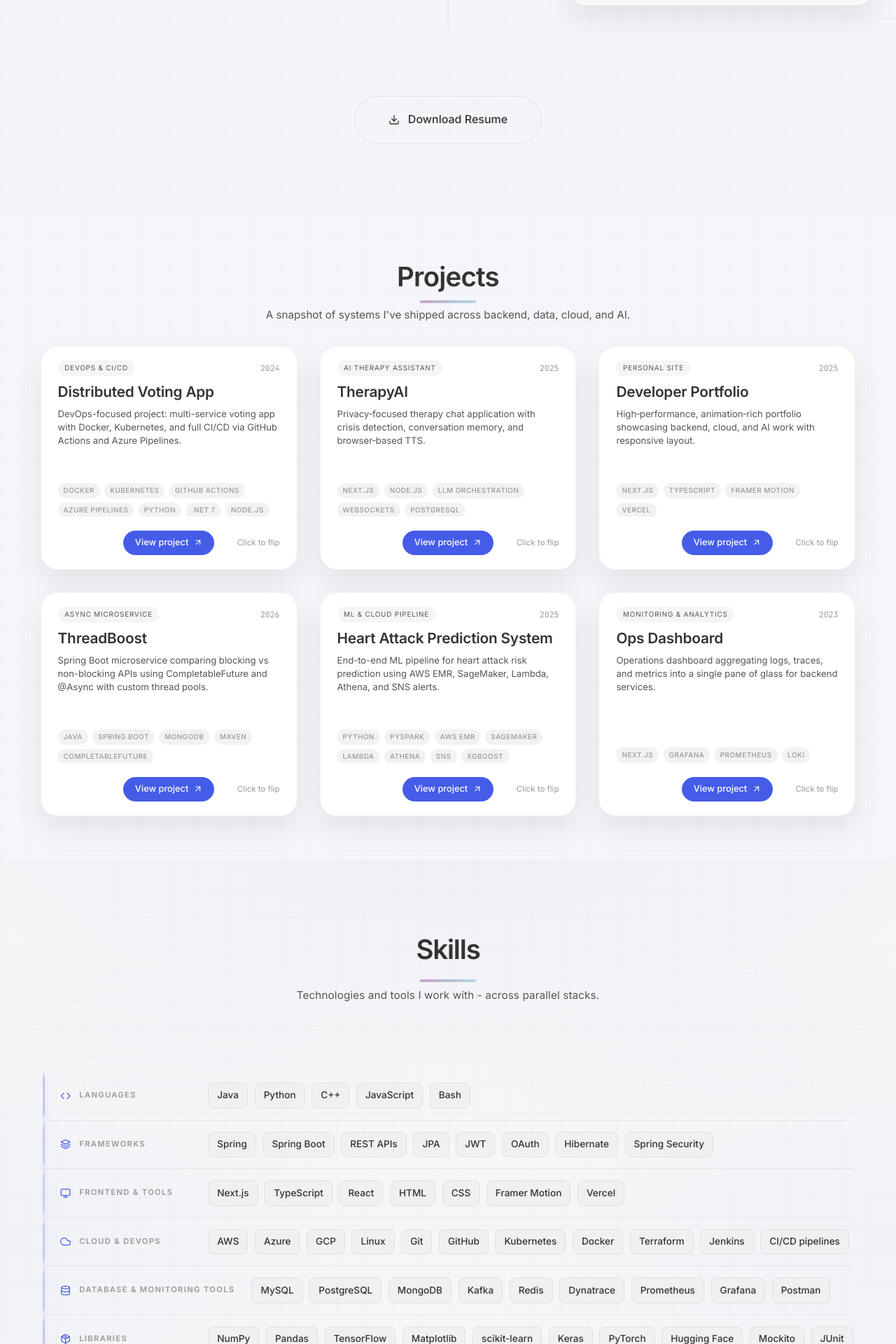
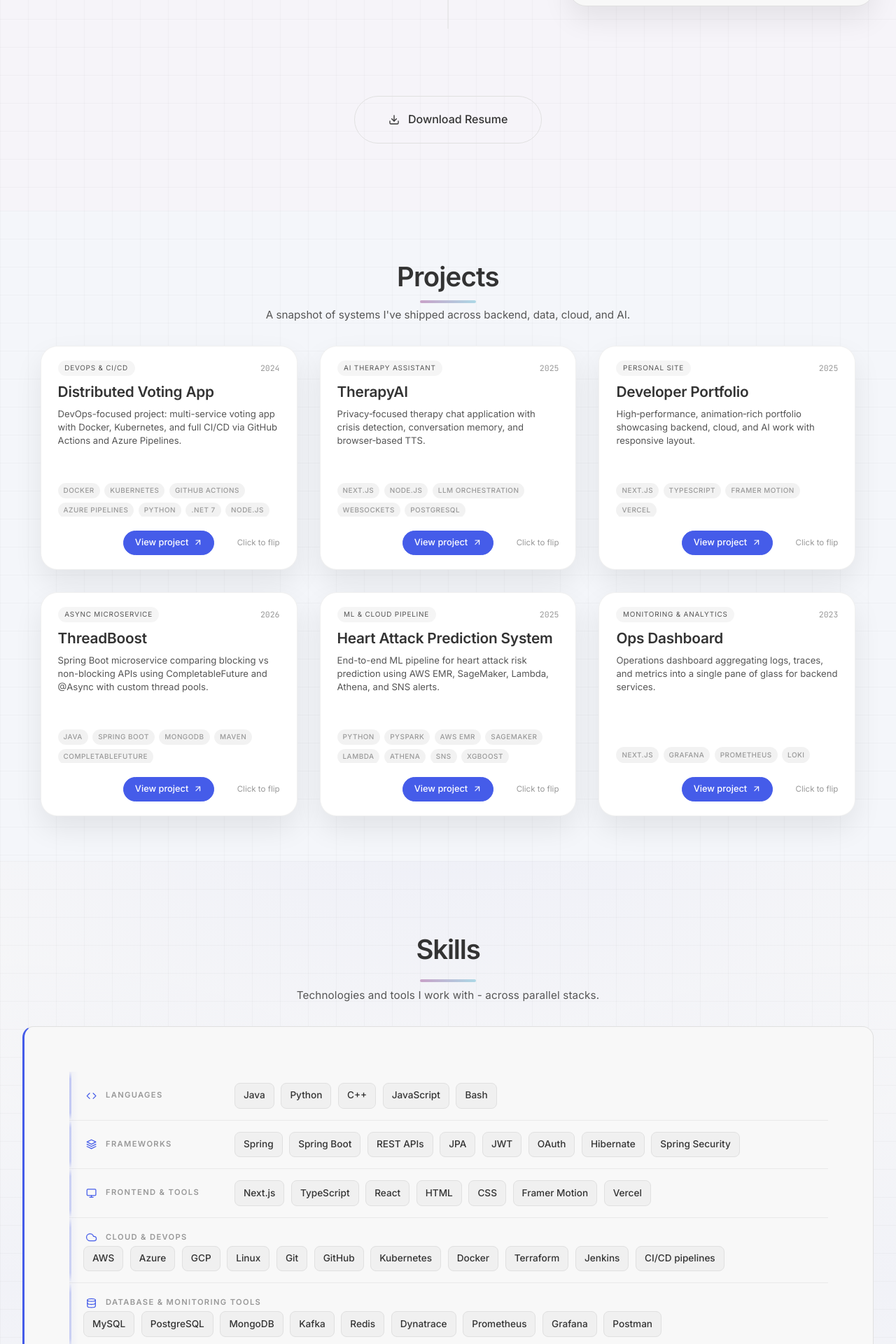
Before and after one commit to JayeshDevre/jayeshdevre-portfolio, a Next.js app: page / in a window 1280 px wide. Shown: the part 2940-4860 px from the top of the page at 70% size. Built offline with nearby package versions, Linux system fonts and the light colour scheme.

Commit message:
added resume pdf

```diff
--- a/app/components/Resume.module.css
+++ b/app/components/Resume.module.css
@@ -273,6 +273,8 @@
 }
 
 .downloadBtn {
+  position: relative;
+  isolation: isolate;
   display: inline-flex;
   align-items: center;
   gap: 0.75rem;
@@ -284,13 +286,31 @@
   font-size: 1rem;
   font-weight: 500;
   text-decoration: none;
-  transition: var(--transition-smooth);
+  overflow: hidden;
+  will-change: transform;
+  transition: color 0.4s ease, border-color var(--transition-fast), transform var(--transition-fast);
+}
+
+.downloadBtn::before {
+  content: "";
+  position: absolute;
+  inset: 0;
+  background: var(--accent);
+  border-radius: inherit;
+  transform: scaleY(0);
+  transform-origin: bottom;
+  transition: transform 0.4s ease;
+  z-index: -1;
 }
 
 .downloadBtn:hover {
-  background: var(--text-primary);
-  color: var(--bg);
-  border-color: var(--text-primary);
+  color: #fff;
+  border-color: var(--accent);
+  transform: translateY(-1px);
+}
+
+.downloadBtn:hover::before {
+  transform: scaleY(1);
 }
 
 /* Responsive */
--- a/app/components/Resume.tsx
+++ b/app/components/Resume.tsx
@@ -265,7 +265,12 @@ export default function Resume() {
           animate={isInView ? { opacity: 1, scale: 1 } : {}}
           transition={{ duration: 0.6, delay: 0.5 }}
         >
-          <a href="/resume.pdf" className={styles.downloadBtn} target="_blank" rel="noopener noreferrer">
+          <a
+            href="https://drive.google.com/file/d/1oHWgonzyarsVviKqSvbgiOkt7JOJhFXp/view?usp=drive_link"
+            className={styles.downloadBtn}
+            target="_blank"
+            rel="noopener noreferrer"
+          >
             <FiDownload />
             <span>Download Resume</span>
           </a>
--- a/app/components/Skills.module.css
+++ b/app/components/Skills.module.css
@@ -70,8 +70,13 @@
 
 /* ---------- Thread lanes: each category = parallel thread ---------- */
 .skillsList {
-  border-top: 1px solid rgba(0, 0, 0, 0.06);
-  padding-top: var(--space-lg);
+  position: relative;
+  padding: var(--space-lg);
+  border-radius: var(--radius-md);
+  background: var(--bg);
+  border: 1px solid var(--border);
+  border-left: 3px solid var(--accent);
+  overflow: hidden;
 }
 
 .skillCategory {
```
Also changed, not shown: app/resume/page.tsx (added, +8 -0 lines).
